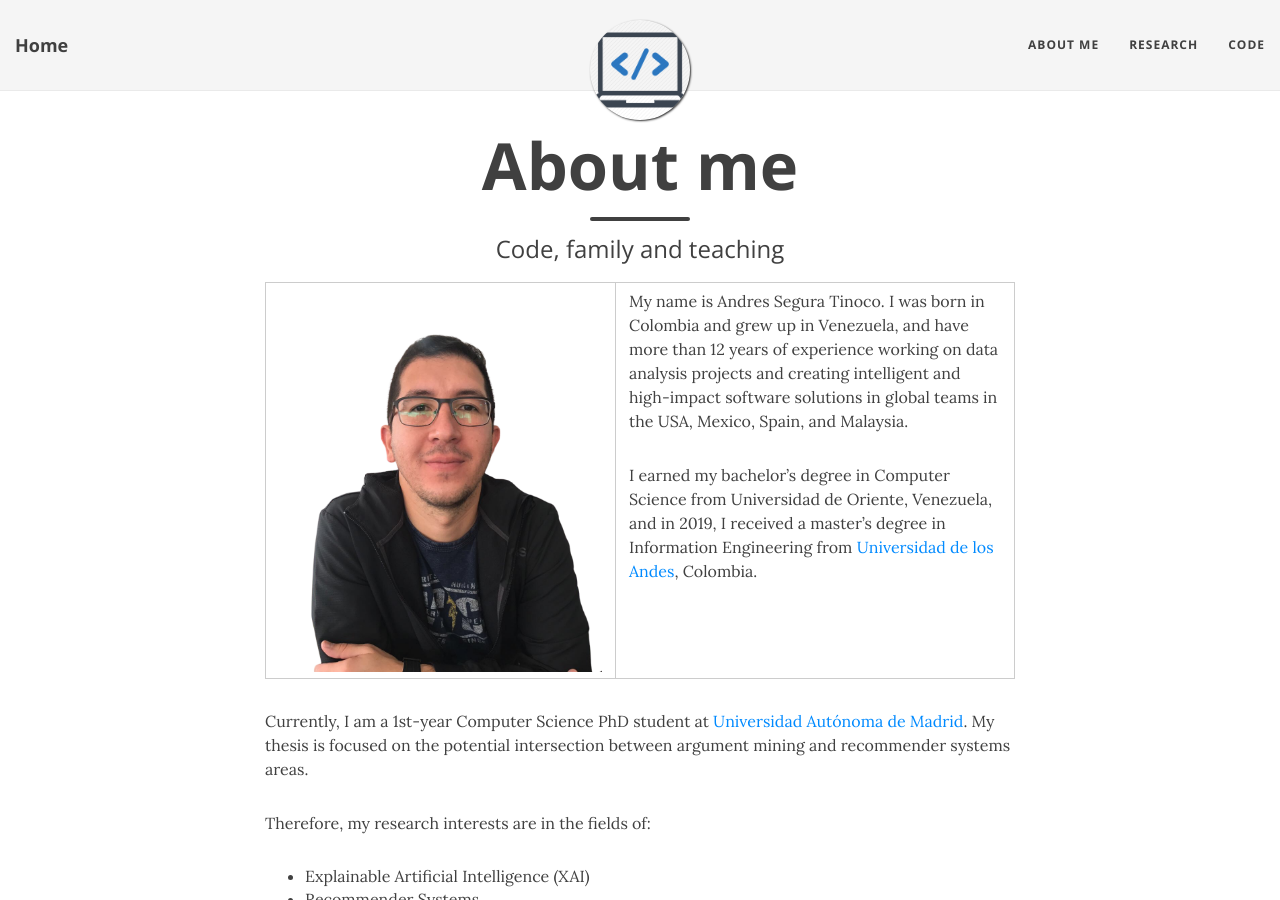
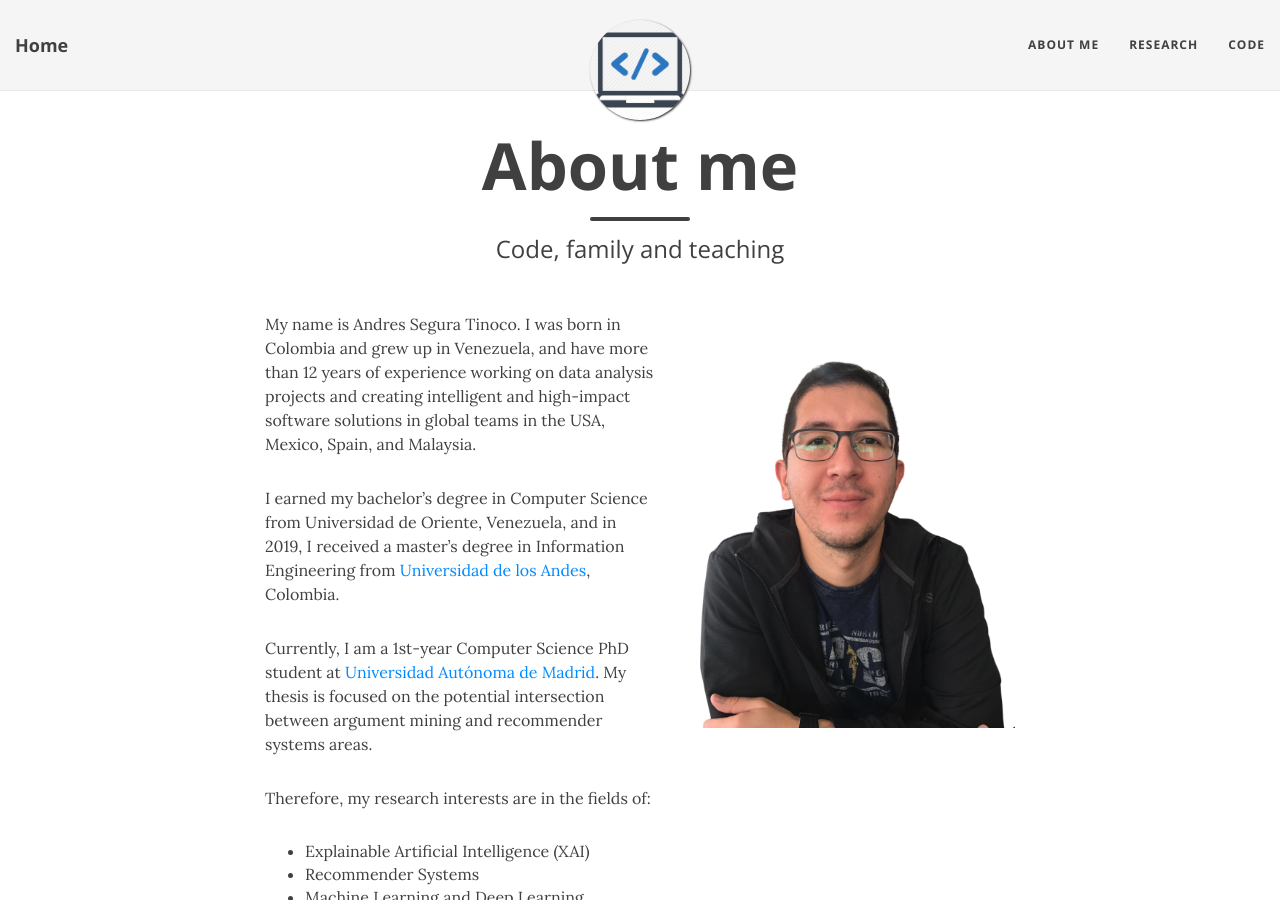
Before and after one commit to ansegura7/ansegura7.github.io, a Jekyll site: the page built from aboutme.md, in a window 1280 px wide and 900 px high. Built offline with Jekyll 4.4.1, drawn with Linux system fonts in a browser that asks for light colours; nearby versions of some CDN libraries.

Commit message:
Update aboutme.md
Updated layout.

```diff
--- a/aboutme.md
+++ b/aboutme.md
@@ -4,17 +4,11 @@ title: About me
 subtitle: Code, family and teaching
 ---
 
-<table width="100%" style="border:none;">
-    <row>
-        <td width="350px" style="vertical-align: top;">
-            <img alt="Andres Segura Tinoco image" src="https://raw.githubusercontent.com/ansegura7/ansegura7.github.io/master/img/avatar-icon-ast.png" >
-        </td>
-        <td style="vertical-align: top;">
-            <p>My name is Andres Segura Tinoco. I was born in Colombia and grew up in Venezuela, and have more than 12 years of experience working on data analysis projects and creating intelligent and high-impact software solutions in global teams in the USA, Mexico, Spain, and Malaysia.</p>
-            <p>I earned my bachelor’s degree in Computer Science from Universidad de Oriente, Venezuela, and in 2019, I received a master’s degree in Information Engineering from <a href="https://sistemas.uniandes.edu.co/es/mine" target="_blank">Universidad de los Andes</a>, Colombia.</p>
-        </td>
-    </row>
-</table>
+<div>
+    <img alt="Andres Segura Tinoco image" src="https://raw.githubusercontent.com/ansegura7/ansegura7.github.io/master/img/avatar-icon-ast.png" style="width:350px; float:right; margin-left:10px;" >
+    <p>My name is Andres Segura Tinoco. I was born in Colombia and grew up in Venezuela, and have more than 12 years of experience working on data analysis projects and creating intelligent and high-impact software solutions in global teams in the USA, Mexico, Spain, and Malaysia.</p>
+    <p>I earned my bachelor’s degree in Computer Science from Universidad de Oriente, Venezuela, and in 2019, I received a master’s degree in Information Engineering from <a href="https://sistemas.uniandes.edu.co/es/mine" target="_blank">Universidad de los Andes</a>, Colombia.</p>
+</div>
 
 Currently, I am a 1st-year Computer Science PhD student at <a href="http://www.uam.es/EscuelaDoctorado/Programa-de-Doctorado-en-Ingenier%C3%ADa-Inform%C3%A1tica-/1446711329597.htm?language=en_GB&nDept=2&pid=1446711296967&pidDept=1446711297278" target="_blank">Universidad Autónoma de Madrid</a>. My thesis is focused on the potential intersection between argument mining and recommender systems areas.
 
```
